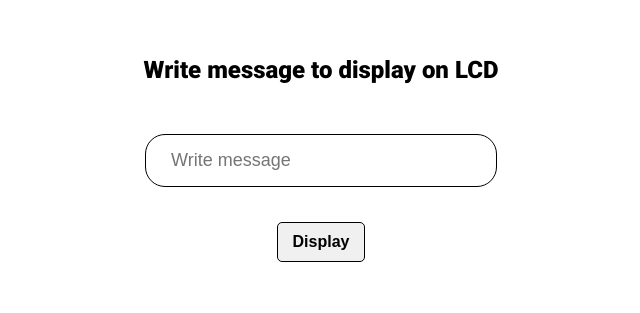
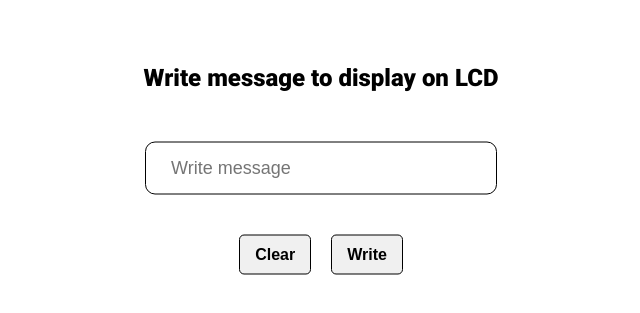
Before and after one commit to Mikael-Kolehmainen/web-input-to-arduino-lcd, a React (Create React App) app: page / in a window 1280 px wide. Shown: the part 231-544 px from the top of the page, without its empty margins (319-959 px from the left). Built offline with nearby package versions, Linux system fonts and the light colour scheme.

Commit message:
Created a clear button that clears the LCD-display

```diff
--- a/src/App.tsx
+++ b/src/App.tsx
@@ -1,22 +1,35 @@
 import React, { useState } from 'react';
 import { Input } from './components/input.styles';
-import { SubmitButton } from './components/submitButton.styles';
 import { Container } from './components/container.styles';
 import { Heading } from './components/heading.styles';
+import { Button } from './components/button.styles';
+import { ButtonContainer } from './components/buttonContainer.styles';
 
 const App = () => {
   const [message, setMessage] = useState<string>('');
 
+  const onClear = () => {
+    // TODO: Wrap in try-catch for error handling.
+    // TODO: Move URL to environment variables.
+    fetch('http://localhost:3001/clear');
+    setMessage('');
+  };
+
   const onSubmit = () => {
-
+    // TODO: Wrap in try-catch for error handling.
+    // TODO: Move URL to environment variables.
+    fetch(`http://localhost:3001/write?message=${message}`);
   };
 
   return (
     <section>
       <Container>
         <Heading>Write message to display on LCD</Heading>
-        <Input type='text' placeholder='Write message' onChange={(e) => setMessage(e.target.value)} />
-        <SubmitButton type='submit' value='Display' onClick={onSubmit} />
+        <Input type='text' placeholder='Write message' value={message} onChange={(e) => setMessage(e.target.value)} />
+        <ButtonContainer>
+          <Button onClick={onClear}>Clear</Button>
+          <Button onClick={onSubmit}>Write</Button>
+        </ButtonContainer>
       </Container>
     </section>
   );
--- a/src/components/submitButton.styles.tsx
+++ b/src/components/button.styles.tsx
@@ -1,8 +1,7 @@
 import { styled } from 'styled-components';
 
-export const SubmitButton = styled.input`
+export const Button = styled.button`
     display: block;
-    margin: 35px auto 20px auto;
     font-size: 16px;
     font-weight: bold;
     padding: 10px 15px;
--- /dev/null
+++ b/src/components/buttonContainer.styles.tsx
@@ -0,0 +1,8 @@
+import { styled } from 'styled-components';
+
+export const ButtonContainer = styled.div`
+    display: flex;
+    margin: 40px auto 0 auto;
+    gap: 20px;
+    width: fit-content;
+`;
--- a/src/components/input.styles.tsx
+++ b/src/components/input.styles.tsx
@@ -8,5 +8,5 @@ export const Input = styled.input`
     margin: auto;
     outline: none;
     border: 1px solid black;
-    border-radius: 20px;
+    border-radius: 10px;
 `;
```
Also changed, not shown: 1 other file (tests, documents, lock files or other folders).
